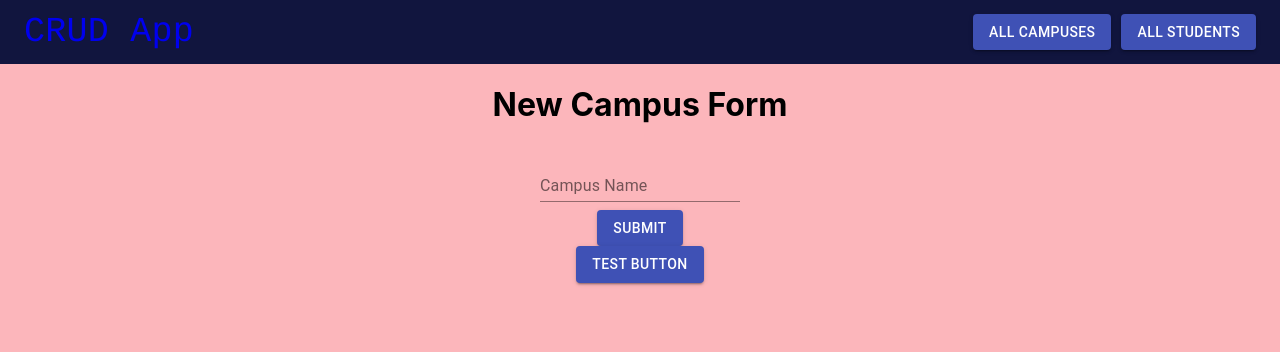
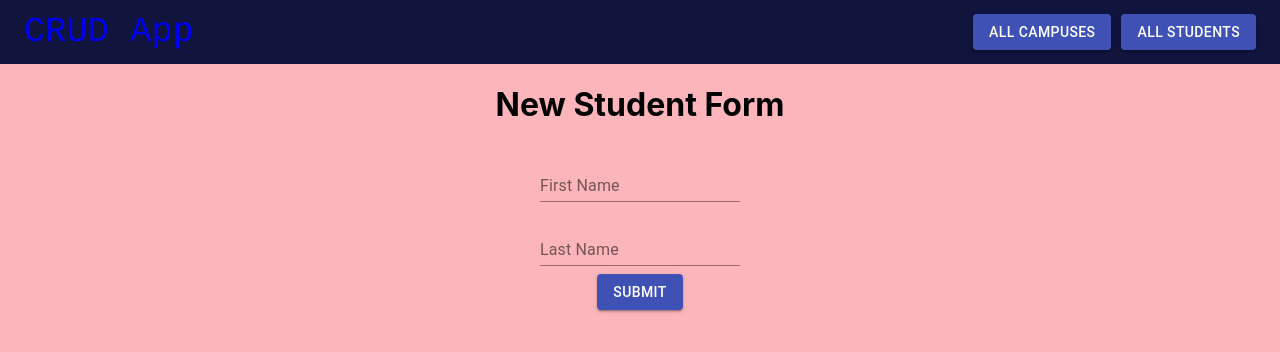
Before and after one commit to TalhaR/campus-manager, a React (Create React App) app in the folder client/: page /addstudent in a window 1280 px wide. Shown: the top 352 px of the page. Built offline with nearby package versions, Linux system fonts and the light colour scheme.

Commit message:
done w/ adding students

```diff
--- a/client/src/components/containers/AddStudentContainer.jsx
+++ b/client/src/components/containers/AddStudentContainer.jsx
@@ -1,12 +1,71 @@
-import React from 'react'
+import { Component } from "react";
+import PropTypes from "prop-types";
+import { connect } from "react-redux";
+import { addStudentThunk } from "../../store/thunks";
 import { AddStudentView } from "../views";
 
-const AddStudent = () => {
-  return (
-    <div>
-      <AddStudentView />
-    </div>
-  )
+class AddStudentContainer extends Component {
+  constructor() {
+    super();
+    this.state = {
+      firstName: '',
+      lastName: '',
+    };
+  }
+
+  handleSubmit = async (e) => {
+    e.preventDefault();
+    const student = {firstname: this.state.firstName, lastname: this.state.lastName, email: "noemail@gmail.com", campus: {name: "Hunter College"}};
+    console.log(student);
+    let url = window.location.href;
+    url = url.substring(0, url.lastIndexOf('/'));
+    let newStudent =  await this.props.addStudentThunk(student);
+    window.location.href = url + '/student/' + newStudent.id;
+    console.log(this.state.firstName, this.state.lastName);
+  }
+
+  setFirstName = (newFirstName) => {
+    this.setState({firstName: newFirstName});
+  }
+
+  setLastName = (newLastName) => {
+    this.setState({lastName: newLastName});
+  }
+
+  componentDidMount() {
+    console.log(this.props);
+  }
+
+  render() {
+    return (
+      <AddStudentView
+        firstName={this.state.firstName}
+        lastName={this.state.lastName}
+        handleSubmit={this.handleSubmit}
+        setFirstName={this.setFirstName}
+        setLastName={this.setLastName}
+      />
+    );
+  }
 }
 
-export default AddStudent
+// Map state to props;
+const mapState = (state) => {
+  return {
+  };
+};
+
+// Map dispatch to props;
+const mapDispatch = (dispatch) => {
+  return {
+    addStudentThunk: (student) => dispatch(addStudentThunk(student)),
+  };
+};
+
+// Type check props;
+AddStudentContainer.propTypes = {
+  addStudentThunk: PropTypes.func.isRequired,
+};
+
+// Export our store-connected container by default;
+export default connect(mapState, mapDispatch)(AddStudentContainer);
--- a/client/src/components/views/AddStudentView.jsx
+++ b/client/src/components/views/AddStudentView.jsx
@@ -1,5 +1,4 @@
-import { React, useState } from 'react'
-import axios from 'axios';
+import PropTypes from "prop-types";
 import { Navbar } from '../containers/Navbar'
 import Grid from '@material-ui/core/Grid';
 import TextField from '@material-ui/core/TextField';
@@ -15,42 +14,23 @@ const useStyles = makeStyles((theme) => ({
   },
 }));
 
-const AddStudentView = () => {
+const AddStudentView = (props) => {
   const classes = useStyles();
-  const [campusName, setCampusName] = useState('');
 
-  const handleSubmit = (e) => {
-    e.preventDefault();
-    console.log('campusName:', campusName);
-  }
-
-  const handleTest = async (e) => {
-    console.log("testing");
-    const res = await axios.get("/api/campuses/");
-    console.log(res.data);
-    console.log("done testings");
-  }
-  /*
-  await axios.post("/api/favorites", null, {
-    params: {
-      orgName: name || "",
-      orgId: ein,
-      userId: user.uid,
-      orgAddress: organization.orgAddress || "",
-      tagLine: organization.tagLine || "",
-    },
-  });
-  */
   return (
     <div>
       <Navbar />
       <Grid container justify="center">
-        <h1>New Campus Form</h1>
+        <h1>New Student Form</h1>
       </Grid>
 
-      <form className={classes.root} noValidate autoComplete="off" onSubmit={handleSubmit}>
+      <form className={classes.root} noValidate autoComplete="off" onSubmit={props.handleSubmit}>
         <Grid container justify="center">
-          <TextField id="standard-basic" label="Campus Name" value={campusName} onInput={ e=>setCampusName(e.target.value)}/>
+          <TextField id="standard-basic" label="First Name" value={props.firstName} onInput={ e=>props.setFirstName(e.target.value)}/>
+        </Grid>
+
+        <Grid container justify="center">
+          <TextField id="standard-basic" label="Last Name" value={props.lastName} onInput={ e=>props.setLastName(e.target.value)}/>
         </Grid>
 
         <Grid container justify="center">
@@ -58,15 +38,17 @@ const AddStudentView = () => {
             Submit
           </Button>
         </Grid>
-
-        <Grid container justify="center">
-          <Button variant="contained" color="primary" onClick={handleTest}>
-            Test Button
-          </Button>
-        </Grid>
       </form>
     </div>
   )
 }
 
+AddStudentView.propTypes = {
+  handleSubmit: PropTypes.func.isRequired,
+  firstName: PropTypes.string.isRequired,
+  lastName: PropTypes.string.isRequired,
+  setFirstName: PropTypes.func.isRequired,
+  setLastName: PropTypes.func.isRequired,
+};
+
 export default AddStudentView
--- a/client/src/components/views/StudentView.js
+++ b/client/src/components/views/StudentView.js
@@ -3,9 +3,19 @@ import { Navbar } from '../containers/Navbar'
 const StudentView = (props) => {
   const {student} = props;
   // waiting for students array to be populated
-   if (student.campus === undefined){
-     return <div>Loading...</div>
-   }
+  if (student.campus === undefined){
+    return <div>Loading...</div>
+  };
+
+  if(student.campus === null) {
+    return (
+      <div>
+        <Navbar />
+        <h1>{student.firstname} {student.lastname}</h1>
+        <p>{student.description}</p>
+      </div>
+    );
+  };
 
   return (
     <div>
--- a/client/src/store/thunks.js
+++ b/client/src/store/thunks.js
@@ -44,6 +44,7 @@ export const addStudentThunk = (student) => async (dispatch) => {
   try {
     let res = await axios.post(`/api/students`, student);
     dispatch(ac.addStudent(res.data));
+    return res.data;
   } catch(err) {
     console.error(err);
   }
```
